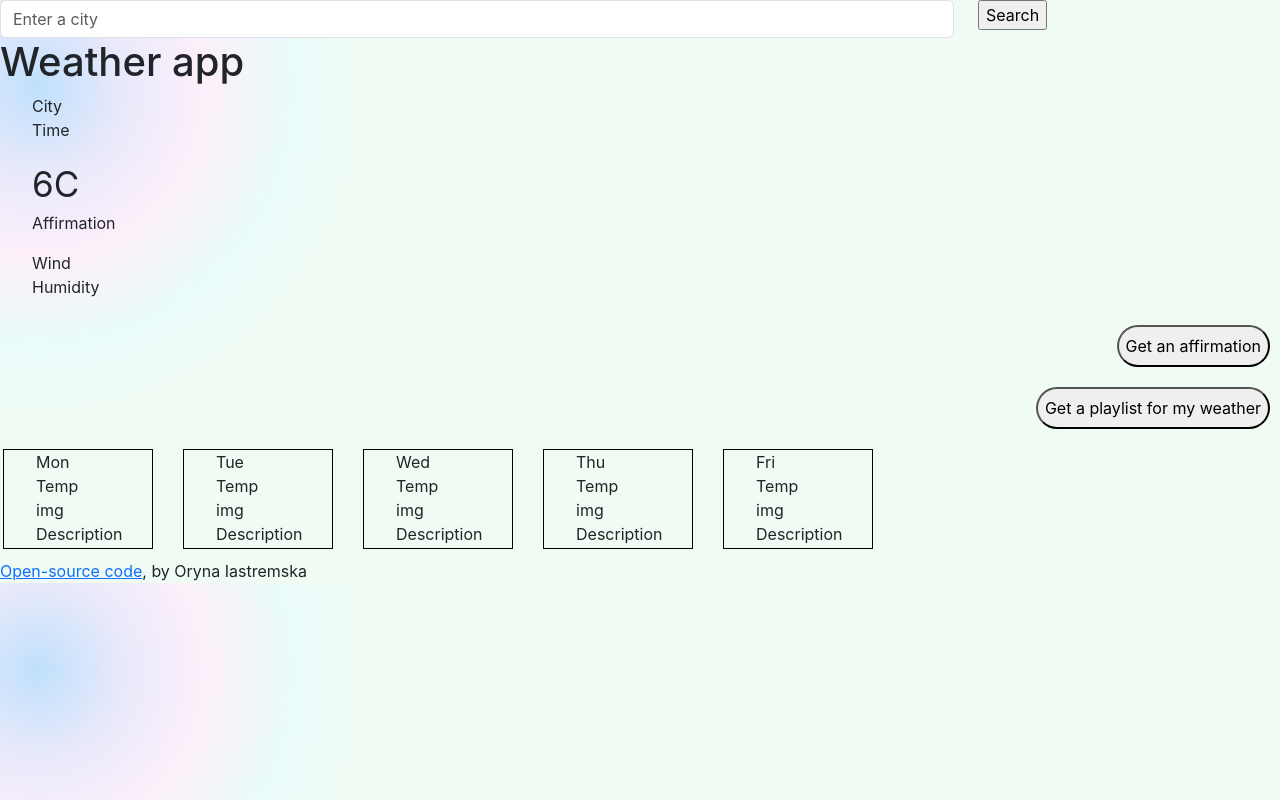
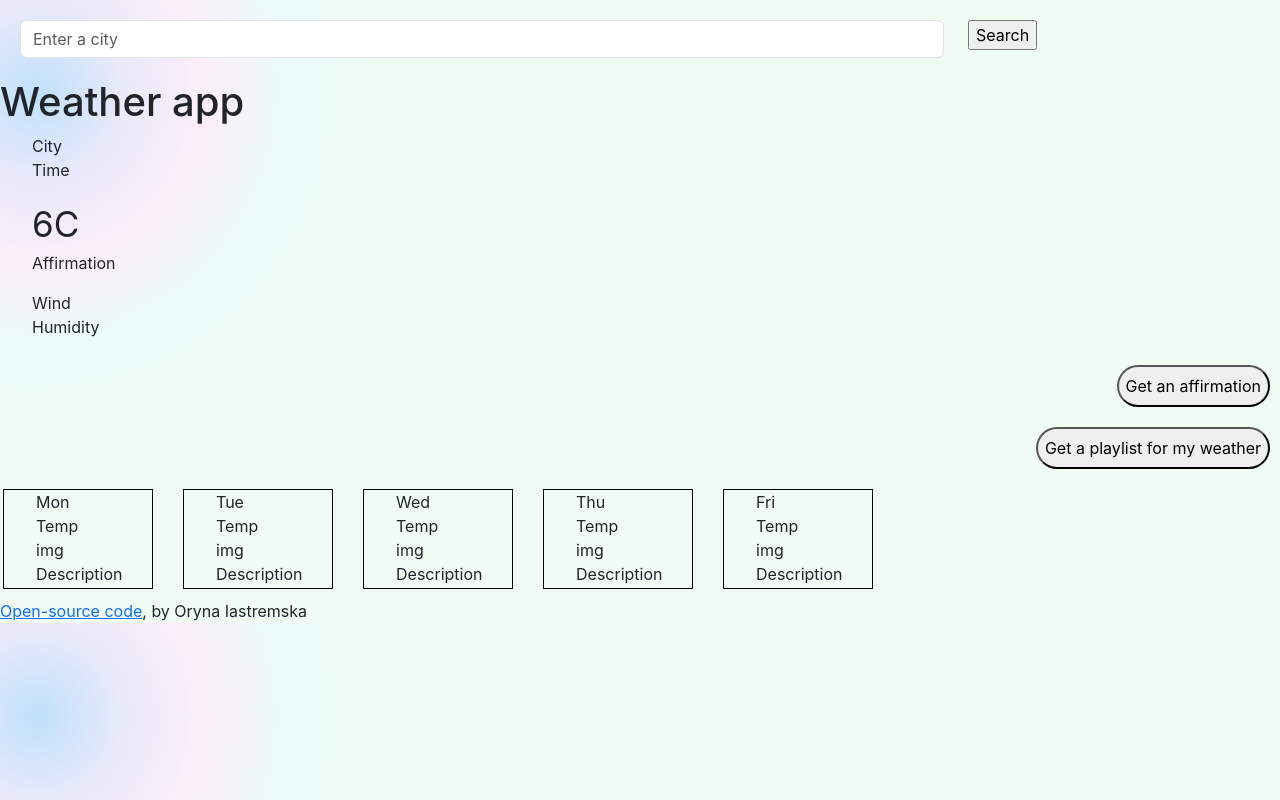
Before and after one commit to Arinuccia/weather-app-react, a React (Create React App) app: page / in a window 1280 px wide. Built offline with nearby package versions, Linux system fonts and the light colour scheme.

Commit message:
added margin for submit form

```diff
--- a/src/App.css
+++ b/src/App.css
@@ -35,3 +35,7 @@ button:hover {
   padding: 0px;
   margin: 10px 15px;
 }
+
+form {
+  margin: 20px;
+}
--- a/src/SearchEngine.js
+++ b/src/SearchEngine.js
@@ -1,5 +1,6 @@
 import React, { useState } from "react";
 import axios from "axios";
+import "./App.css";
 export default function SearchEngine(props) {
   const [weather, setWeather] = useState({});
   const [city, setCity] = useState("");
@@ -36,7 +37,7 @@ export default function SearchEngine(props) {
             onChange={updateCity}
           />
         </div>
-        <div className="col-3">
+        <div className="col-3 ">
           <input type="submit" value="Search" />
         </div>
       </div>
```
